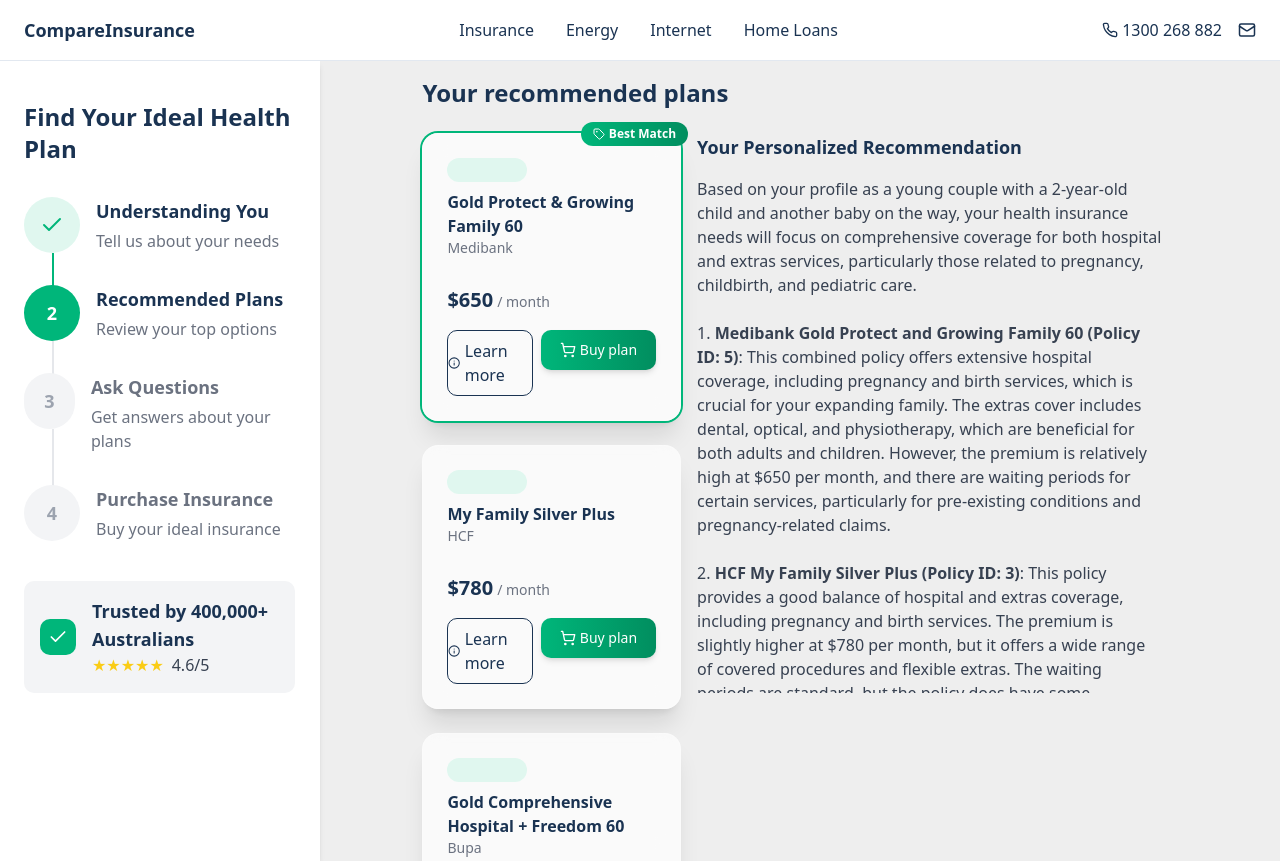
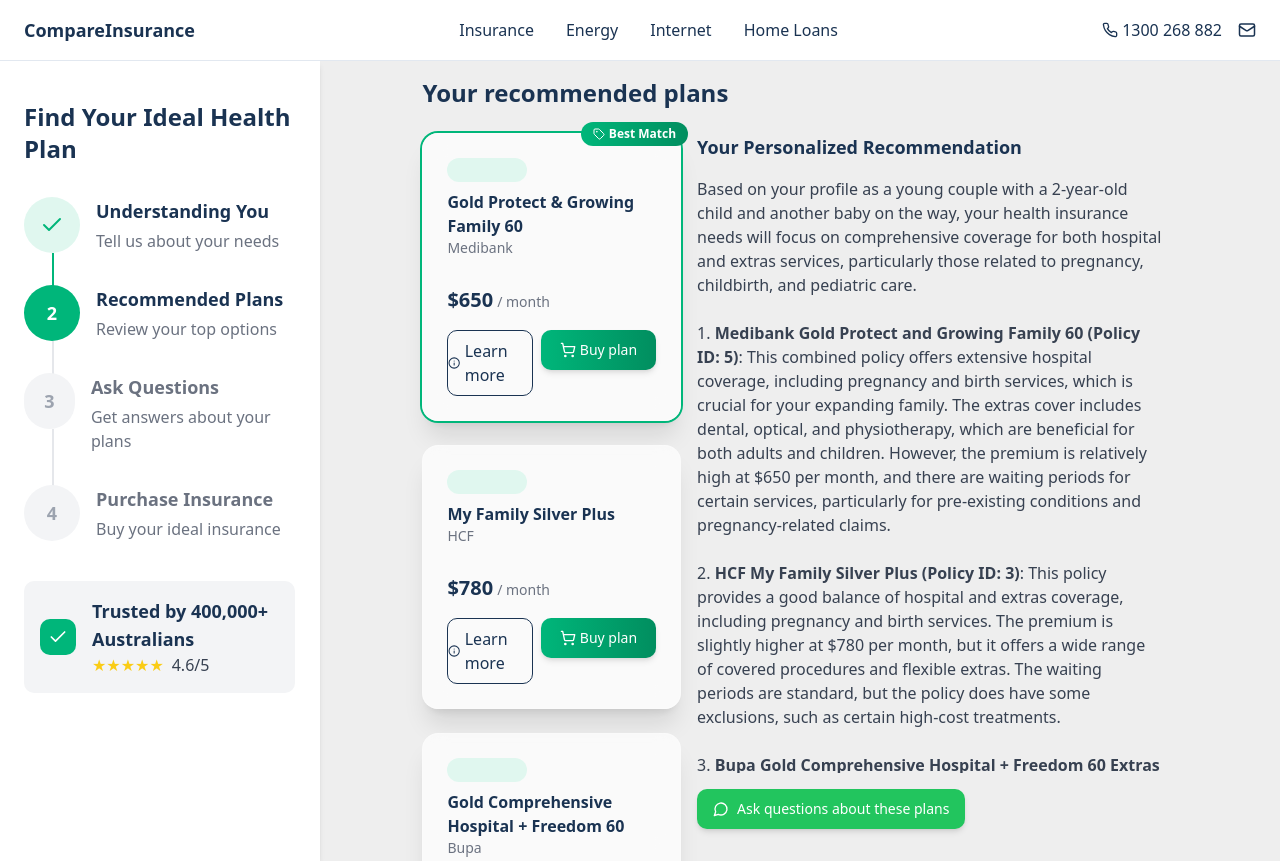
Before and after one commit to gayathrikasi-everest/compare-insurance, a React (Vite) app: page /recommended-plans in a window 1280 px wide. Built offline with nearby package versions, Linux system fonts and the light colour scheme.

Commit message:
Fix: Sticky button at the bottom
Make the "I don't like these options" button sticky to the bottom of the left column.

```diff
--- a/src/components/RecommendationExplanation.tsx
+++ b/src/components/RecommendationExplanation.tsx
@@ -31,23 +31,25 @@ const RecommendationExplanation: React.FC<RecommendationExplanationProps> = ({
   };
 
   return (
-    <div className="h-full">
-      <ScrollArea className="h-[calc(100vh-240px)]">
+    <div className="h-full flex flex-col">
+      <ScrollArea className="flex-grow h-[calc(100vh-240px)]">
         <div className="pr-4">
           <h3 className="text-lg font-bold text-cc-blue mb-4">Your Personalized Recommendation</h3>
           <p className="text-gray-700 whitespace-pre-line mb-6">
             {formatTextWithBold(recommendationText)}
           </p>
+        </div>
+      </ScrollArea>
 
+      <div className="sticky bottom-0 pt-4 bg-[#EEE] mt-auto">
         <Button
           onClick={onAskQuestions}
-            className="bg-green-500 hover:bg-green-600 text-white shadow-md flex items-center gap-2 mt-4 mb-8 w-full md:w-auto"
+          className="bg-green-500 hover:bg-green-600 text-white shadow-md flex items-center gap-2 mb-8 w-full md:w-auto"
         >
           <MessageCircle size={16} />
           Ask questions about these plans
         </Button>
       </div>
-      </ScrollArea>
     </div>
   );
 };
```
Lines whose indentation alone changed are shown as unchanged.
